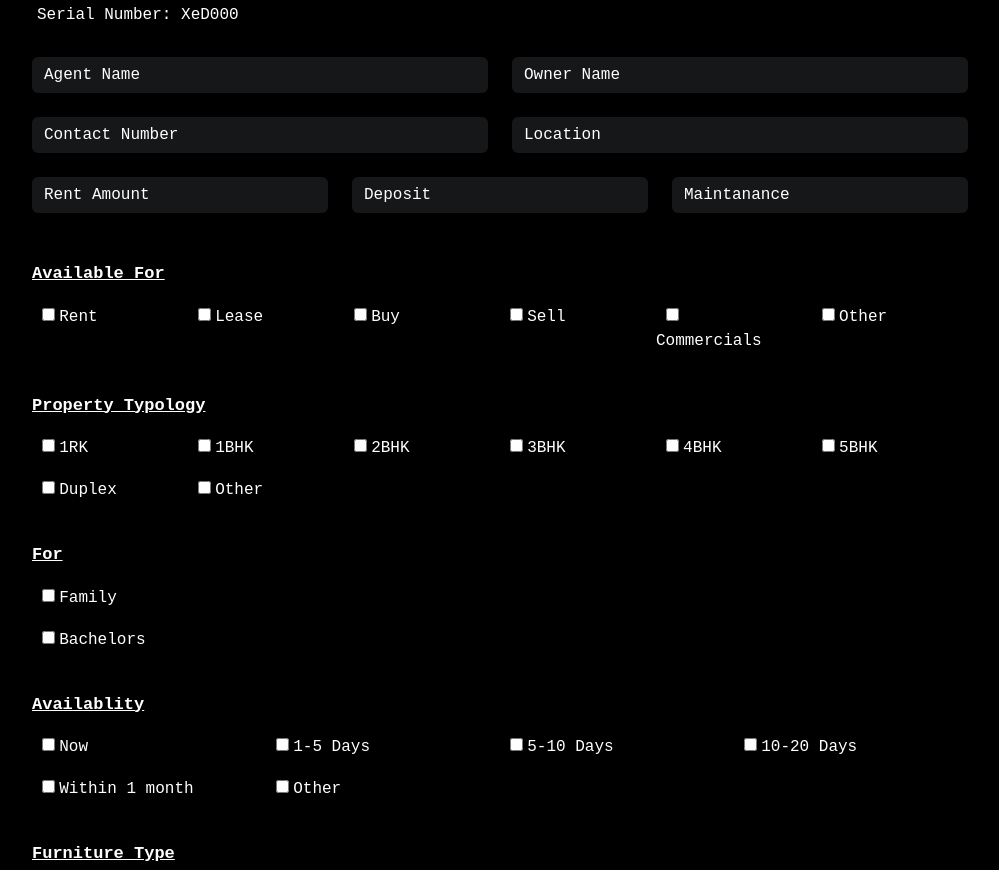
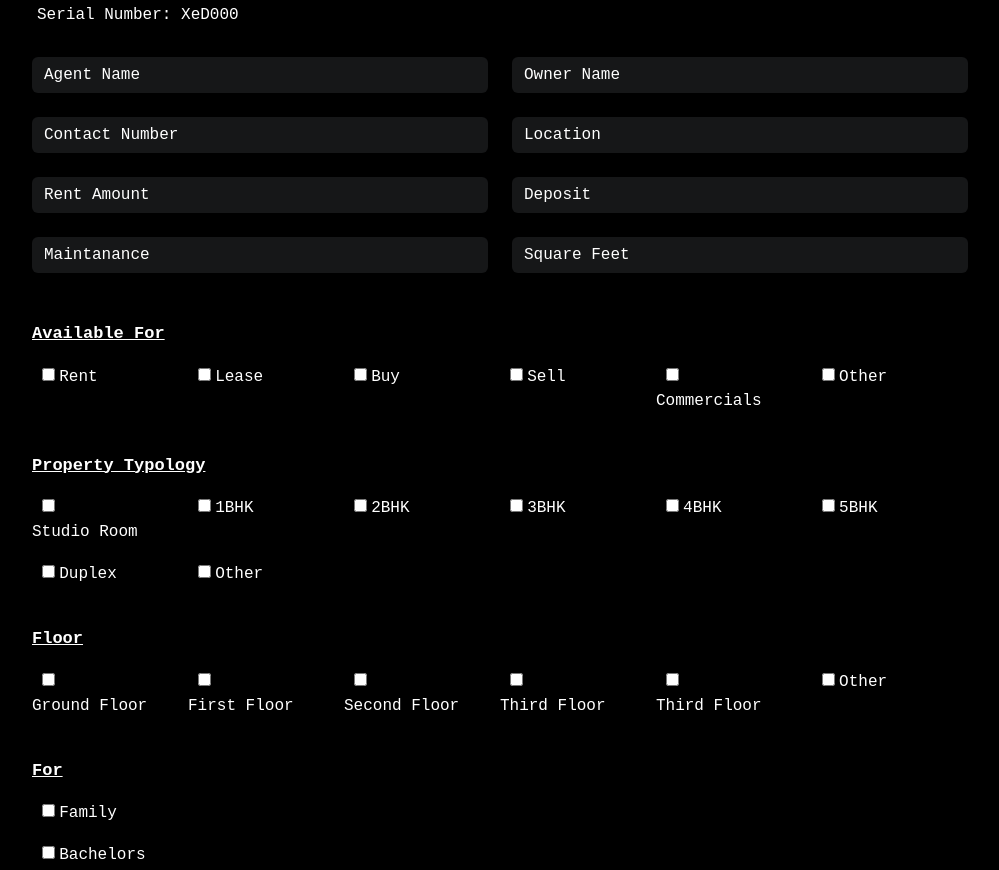
Before and after one commit to Kadeejavp/RentoAgents, a plain HTML site: page index.html in a window 1280 px wide. Shown: the part 339-1209 px from the top of the page, without its empty margins (140-1139 px from the left). Drawn offline with nearby package versions, Linux system fonts and the light colour scheme.

Commit message:
made some small changes

```diff
--- a/index.html
+++ b/index.html
@@ -82,16 +82,20 @@
               <input type="text" class="my-form-control" name="Location" placeholder="Location" required>
             </div>
 
-            <div class="form-group col-sm-4">
+            <div class="form-group col-sm-6">
               <input type="text" class="my-form-control" name="Rent Amount" placeholder="Rent Amount">
             </div>
 
-            <div class="form-group col-sm-4">
+            <div class="form-group col-sm-6">
               <input type="text" class="my-form-control" name="Deposit" placeholder="Deposit">
             </div>
 
-            <div class="form-group col-sm-4">
+            <div class="form-group col-sm-6">
               <input type="text" class="my-form-control" name="Maintanance" placeholder="Maintanance">
+            </div>
+
+            <div class="form-group col-sm-6">
+              <input type="text" class="my-form-control" name="Square Feet" placeholder="Square Feet">
             </div>
 
 
@@ -130,8 +134,8 @@
             <label class="label">Property Typology</label>
             <div class="row">
               <div class="col-md-2 col-sm-4">
-                <input type="checkbox" name="1RK" value="1RK">
-                <label>1RK</label>
+                <input type="checkbox" name="Studio Room" value="Studio Room">
+                <label>Studio Room</label>
               </div>
               <div class="col-md-2 col-sm-4">
                 <input type="checkbox" name="1BHK" value="1BHK">
@@ -166,6 +170,39 @@
                   placeholder="Other Property Typology">
               </div>
             </div>
+
+            <label class="label">Floor</label>
+            <div class="row">
+              <div class="col-md-2 col-sm-4">
+                <input type="checkbox" name="Ground Floor" value="Ground Floor">
+                <label>Ground Floor</label>
+              </div>
+              <div class="col-md-2 col-sm-4">
+                <input type="checkbox" name="First Floor" value="First Floor">
+                <label>First Floor</label>
+              </div>
+              <div class="col-md-2 col-sm-4">
+                <input type="checkbox" name="Second Floor" value="Second Floor">
+                <label>Second Floor</label>
+              </div>
+              <div class="col-md-2 col-sm-4">
+                <input type="checkbox" name="Third Floor" value="Third Floor">
+                <label>Third Floor</label>
+              </div>
+              <div class="col-md-2 col-sm-4">
+                <input type="checkbox" name="Fourth Floor" value="Third Floor">
+                <label>Third Floor</label>
+              </div>
+              <div class="col-md-2 col-sm-4">
+                <input type="checkbox" name="Other3" value="Other" id="otherFloor">
+                <label>Other</label>
+              </div>
+              <div class="form-group col-12" style="display: none;" id="otherFloorBox">
+                <input type="text" name="Other Floor" class="form-control"
+                  placeholder="Other Floor">
+              </div>
+            </div>
+
 
 
             <label class="label">For</label>
@@ -203,7 +240,7 @@
                 <label>Within 1 month</label>
               </div>
               <div class="col-md-3 col-sm-4">
-                <input type="checkbox" name="Other3" value="Other" id="otherAvailability">
+                <input type="checkbox" name="Other4" value="Other" id="otherAvailability">
                 <label>Other</label>
               </div>
               <div class="form-group col-12" style="display: none;" id="otherAvailabilityBox">
@@ -275,7 +312,7 @@
                 <label>Individual House</label>
               </div>
               <div class="col-md-3 col-12">
-                <input type="checkbox" name="Other4" value="Other" id="otherTypeofProperty">
+                <input type="checkbox" name="Other5" value="Other" id="otherTypeofProperty">
                 <label>Other</label>
               </div>
               <div class="form-group col-12" style="display: none;" id="otherTypeofPropertyBox">
@@ -328,7 +365,7 @@
                 <label>Outside Parking</label>
               </div>
               <div class="col-md-3">
-                <input type="checkbox" name="Other5" value="Other" id="otherParking">
+                <input type="checkbox" name="Other6" value="Other" id="otherParking">
                 <label>Other</label>
               </div>
               <div class="form-group col-12" style="display: none;" id="otherParkingBox">
@@ -347,7 +384,7 @@
                 <label>Cat</label>
               </div>
               <div class="col-md-3">
-                <input type="checkbox" name="Other6" value="Other" id="otherPets">
+                <input type="checkbox" name="Other7" value="Other" id="otherPets">
                 <label>Other</label>
               </div>
               <div class="form-group col-12" style="display: none;" id="otherPetsBox">
@@ -378,7 +415,7 @@
                 <label>West</label>
               </div>
               <div class="col-md-3">
-                <input type="checkbox" name="Other7" value="Other" id="otherEntranceFace">
+                <input type="checkbox" name="Other8" value="Other" id="otherEntranceFace">
                 <label>Other</label>
               </div>
               <div class="form-group col-12" style="display: none;" id="otherEntranceFaceBox">
@@ -417,7 +454,7 @@
                 <label>4</label>
               </div>
               <div class="col-md-3">
-                <input type="checkbox" name="Other8" value="Other" id="otherBalcony">
+                <input type="checkbox" name="Other9" value="Other" id="otherBalcony">
                 <label>Other</label>
               </div>
               <div class="form-group col-12" style="display: none;" id="otherBalconyBox">
@@ -471,13 +508,13 @@
                 <input type="checkbox" name="Washing Machine" value="Washing Machine">
                 <label>Washing Machine</label>
               </div>
-              <div class="col-sm-4">
-                <input type="checkbox" name="Other9" value="Other" id="otherAmenities">
-                <label>Other</label>
-              </div>
               <div class="col-sm-4 col-12">
                 <input type="checkbox" name="Kitchen Appliances" value="Kitchen Appliances">
                 <label>Kitchen Appliances</label>
+              </div>
+              <div class="col-sm-4">
+                <input type="checkbox" name="Other10" value="Other" id="otherAmenities">
+                <label>Other</label>
               </div>
               <div class="form-group col-12" style="display: none;" id="otherAmenitiesBox">
                 <input type="text" name="Other Amenities" class="form-control" placeholder="Other Amenities">
@@ -558,6 +595,7 @@
       }
     });
 
+
     const otherPropertyTypology = document.getElementById('otherPropertyTypology');
     const otherPropertyTypologyBox = document.getElementById('otherPropertyTypologyBox');
 
@@ -568,6 +606,18 @@
         otherPropertyTypologyBox.style.display = 'none';
       }
     });
+
+    const otherFloor = document.getElementById('otherFloor');
+    const otherFloorBox = document.getElementById('otherFloorBox');
+
+    otherFloor.addEventListener('change', function () {
+      if (this.checked) {
+        otherFloorBox.style.display = 'block';
+      } else {
+        otherFloorBox.style.display = 'none';
+      }
+    });
+
 
     const otherAvailability = document.getElementById('otherAvailability');
     const otherAvailabilityBox = document.getElementById('otherAvailabilityBox');
```
